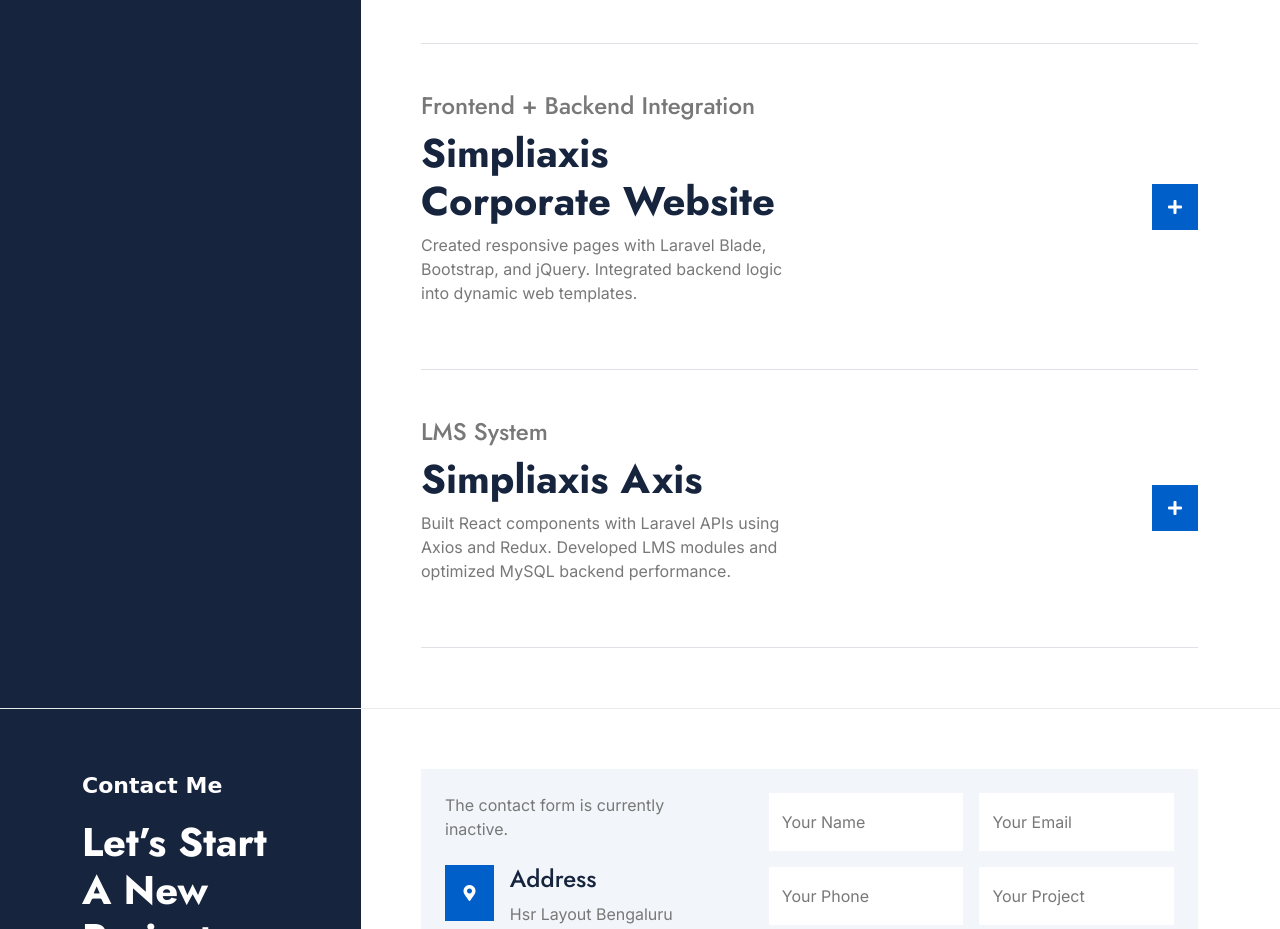
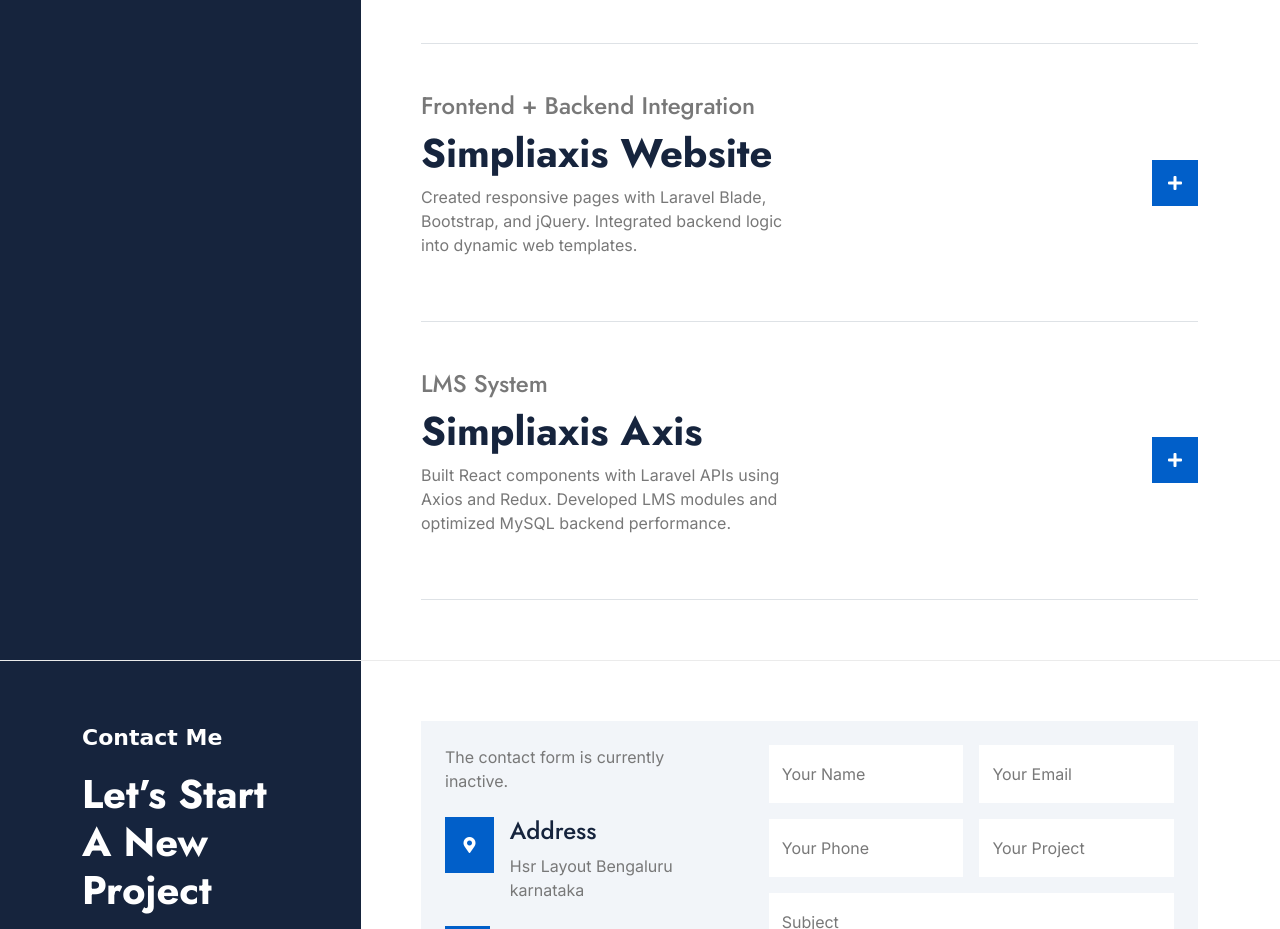
Before and after one commit to hemavmane/Portfolio, a plain HTML site: page index.html in a window 1280 px wide. Shown: the part 4900-5829 px from the top of the page. Drawn offline with nearby package versions, Linux system fonts and the light colour scheme; a web font is replaced by a local one.

Commit message:
Update index.html

```diff
--- a/index.html
+++ b/index.html
@@ -678,7 +678,7 @@
                             <div class="row g-4 align-items-center">
                                 <div class="col-xl-6">
                                     <h4 class="text-body">Frontend + Backend Integration</h4>
-                                    <h1 class="display-6 mb-0">Simpliaxis Corporate Website</h1>
+                                    <h1 class="display-6 mb-0">Simpliaxis Website</h1>
                                     <p class="mt-2">Created responsive pages with Laravel Blade, Bootstrap, and jQuery.
                                         Integrated backend logic into dynamic web templates.</p>
                                 </div>
```
